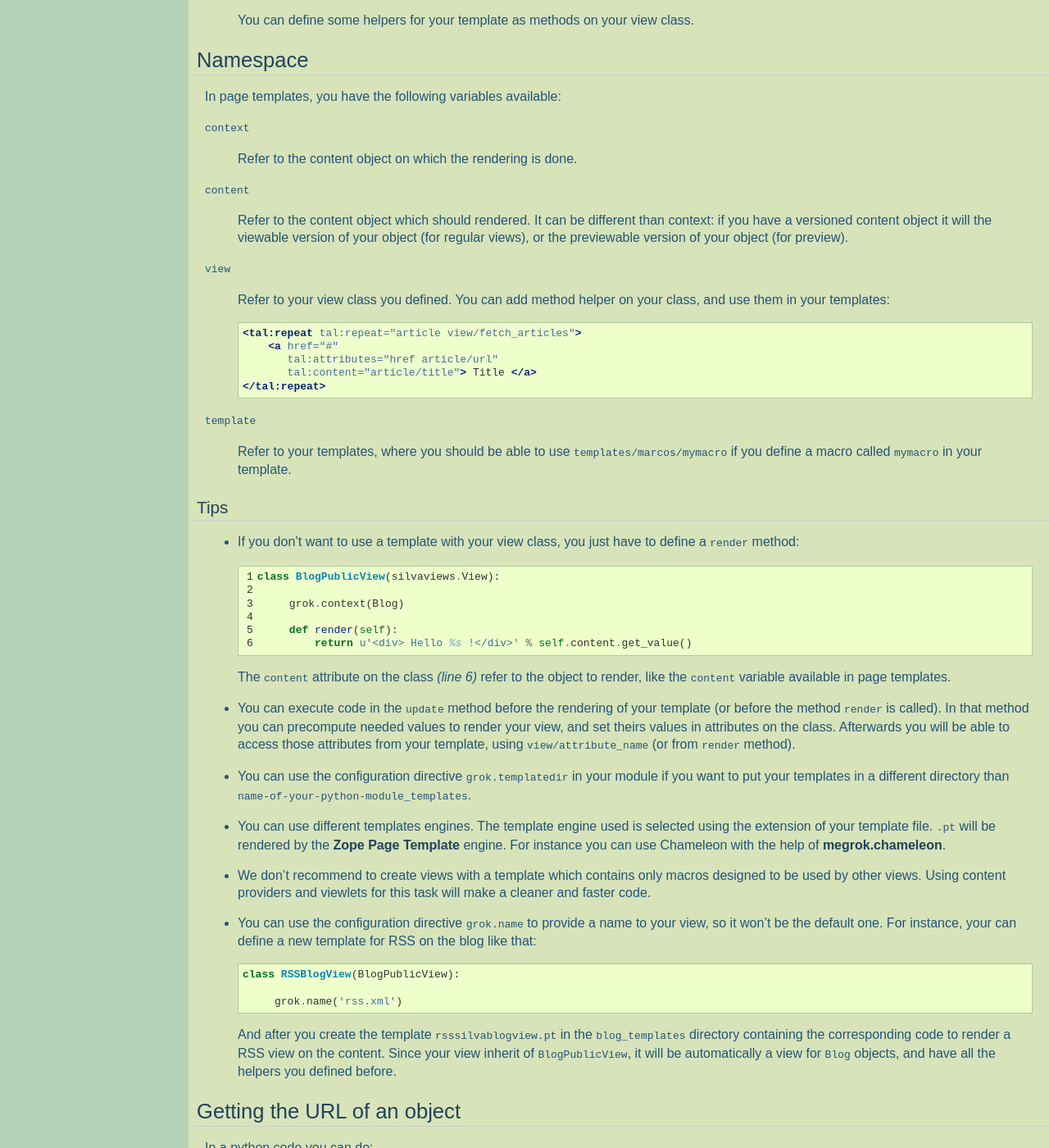
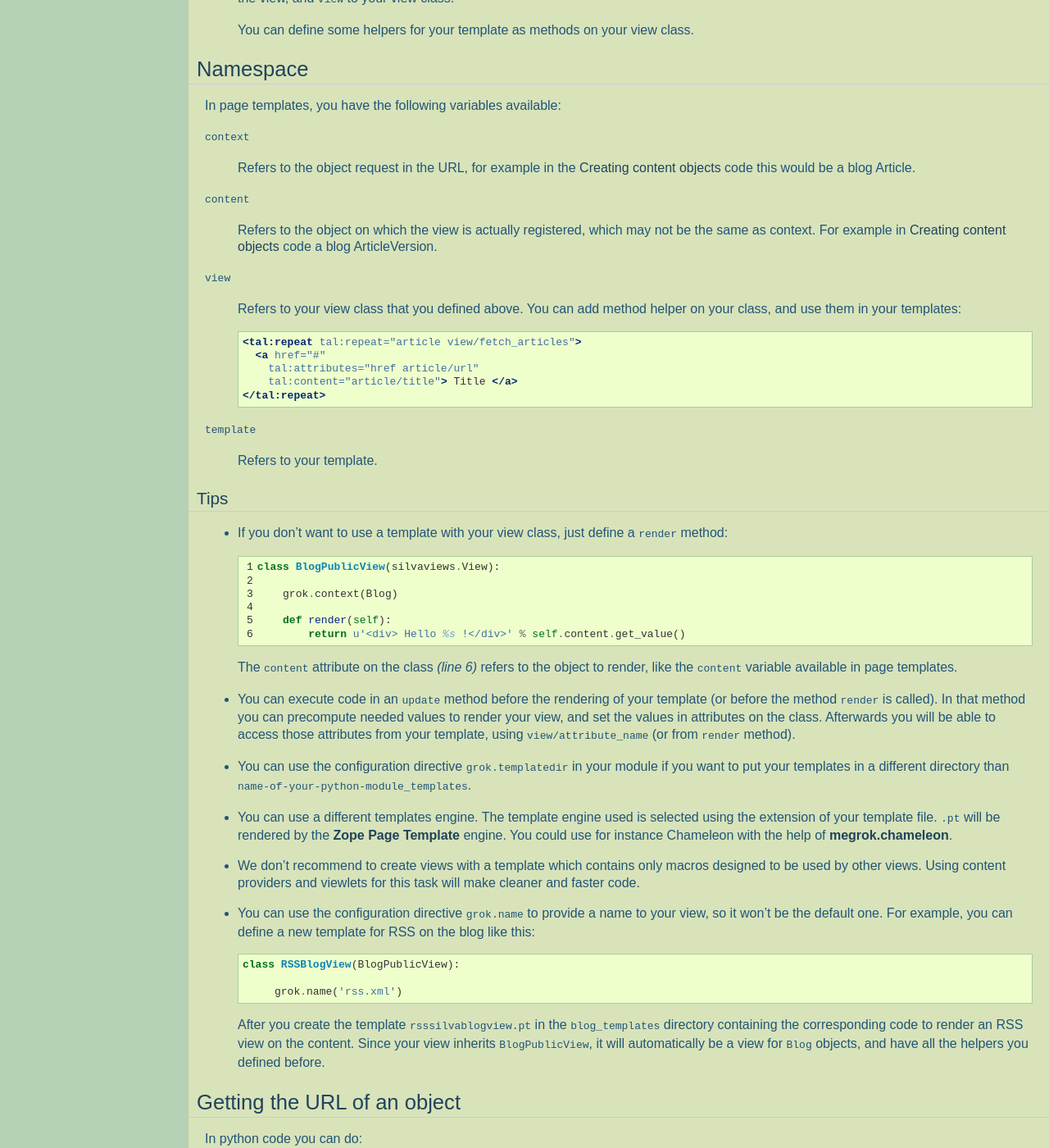
Before and after one commit to silvacms/documentation, a Sphinx documentation site: the page built from source/silva/contents/views.rst, in a window 1280 px wide and 1400 px high, scrolled down 951 px. Shown: the whole window at 82% size. Built offline with Sphinx 7.4.7, drawn with Linux system fonts in a browser that asks for light colours; pages that are not in the unit, such as notebooks, are missing from menus; some of the changed text lies outside the part shown.

Commit message:
- Edit text

```diff
--- a/source/silva/contents/base.rst
+++ b/source/silva/contents/base.rst
@@ -1,3 +1,5 @@
+.. _base:
+
 Creating content objects
 ========================
 
--- a/source/silva/contents/views.rst
+++ b/source/silva/contents/views.rst
@@ -6,52 +6,48 @@
 Creating a view
 ---------------
 
-You can provide Grok views on your content as public views. For
-instance, if we take back the example of the blog, in the ``blog.py``
-file we can create a public view:
+To show your content to the public we'll use Grok views. For instance
+if we take our blog content type illustrated here :ref:`base` we can
+create a public view like this:
 
 .. sourcecode:: python
-  :linenos:
+   :linenos:
 
-  from Products.Silva.Publication import Publication
-  from silva.core.views import views as silvaviews
-  from five import grok
+   from Products.Silva.Publication import Publication
+   from silva.core.views import views as silvaviews
+   from five import grok
 
-
-  class Blog(Publication):
+   class Blog(Publication):
        ...
 
-
-  class BlogPublicView(silvaviews.View):
+   class BlogPublicView(silvaviews.View):
 
        grok.context(Blog)
 
        def title(self):
             return self.content.get_title()
 
+The class ``BlogPublicView`` represents your view. It inherits from
+``silva.core.conf.View`` (aliased as ``silvaviews``) *(line 8)*. The
+configuration directive ``grok.context`` tells the view which class to
+work on *(line 10)*. You can specify an interface with your content as
+well (for example *IBlog*, assuming you have created and IBlog
+interface that has been implemented in the Blog class).
 
+Now you can create a template that will use your view.
 
-The class ``BlogPublicView`` represent the view.  It inherit from
-``silva.core.conf.View`` *(line 8)*. The configuration directive
-``silvaconf.context`` tells the view for which class it is working
-*(line 10)*. You can specify an interface by your content as well
-(like *IBlog*).
+1. Create a directory called ``blog_templates``. The name of the
+   directory is prefixed with the module name where your view code is
+   located ``blog``. Append to the module name ``_templates``.
 
-After you have to create a template associated to that view:
-
-1. Create a directory called ``blog_templates``. It is the name of the
-   Python module where the view code is, at which you append
-   ``_templates``,
-
-2. In this directory, you can add a file called
-   ``silvablogpublicview.pt``, it will be your template. This template
-   will be linked to your view class, since it's the same filename
-   than your class (in lower case). This file can contains for example:
+2. In this directory, add a file called ``silvablogpublicview.pt``,
+   this will be your template. This template will be linked to your
+   view class, since it's the same filename as your class (in lower
+   case). This file contains:
 
    .. sourcecode:: xml
 
-        <div> My Blog <tal:replace tal:replace="view/title" /></div>
-
+      <div>My Blog <tal:replace tal:replace="view/title" /></div>
 
    The default language used to write templates is ZPT (`Zope Page
    Template`_) where, ``context`` is mapped to the object on which you
@@ -60,7 +56,6 @@
    You can define some helpers for your template as methods on your
    view class.
 
-
 Namespace
 ---------
 
@@ -68,82 +63,77 @@
 
 ``context``
 
-   Refer to the content object on which the rendering is done.
+   Refers to the object request in the URL, for example in the
+   :ref:`base` code this would be a blog Article.
 
 ``content``
 
-   Refer to the content object which should rendered. It can be
-   different than context: if you have a versioned content object it
-   will the viewable version of your object (for regular views), or
-   the previewable version of your object (for preview).
+   Refers to the object on which the view is actually registered,
+   which may not be the same as context. For example in :ref:`base`
+   code a blog ArticleVersion.
 
 ``view``
 
-   Refer to your view class you defined. You can add method helper on
-   your class, and use them in your templates:
+   Refers to your view class that you defined above. You can add
+   method helper on your class, and use them in your templates:
 
    .. sourcecode:: xml
 
-     <tal:repeat tal:repeat="article view/fetch_articles">
-         <a href="#"
-            tal:attributes="href article/url"
-            tal:content="article/title"> Title </a>
-     </tal:repeat>
-
+      <tal:repeat tal:repeat="article view/fetch_articles">
+        <a href="#"
+          tal:attributes="href article/url"
+          tal:content="article/title"> Title </a>
+      </tal:repeat>
 
 ``template``
 
-   Refer to your templates, where you should be able to use
-   ``templates/marcos/mymacro`` if you define a macro called
-   ``mymacro`` in your template.
+   Refers to your template.
 
 Tips
 ~~~~
 
-- If you don't want to use a template with your view class, you just
-  have to define a ``render`` method:
+- If you don't want to use a template with your view class, just
+  define a ``render`` method:
 
   .. sourcecode:: python
     :linenos:
 
     class BlogPublicView(silvaviews.View):
 
-         grok.context(Blog)
+        grok.context(Blog)
 
-         def render(self):
-             return u'<div> Hello %s !</div>' % self.content.get_value()
+        def render(self):
+            return u'<div> Hello %s !</div>' % self.content.get_value()
 
-
-  The ``content`` attribute on the class *(line 6)* refer to the
+  The ``content`` attribute on the class *(line 6)* refers to the
   object to render, like the ``content`` variable available in page
   templates.
 
-- You can execute code in the ``update`` method before the rendering
-  of your template (or before the method ``render`` is called). In
-  that method you can precompute needed values to render your view,
-  and set theirs values in attributes on the class. Afterwards you
-  will be able to access those attributes from your template, using
+- You can execute code in an ``update`` method before the rendering of
+  your template (or before the method ``render`` is called). In that
+  method you can precompute needed values to render your view, and set
+  the values in attributes on the class. Afterwards you will be able
+  to access those attributes from your template, using
   ``view/attribute_name`` (or from ``render`` method).
 
 - You can use the configuration directive ``grok.templatedir`` in
   your module if you want to put your templates in a different
   directory than ``name-of-your-python-module_templates``.
 
-- You can use different templates engines. The template engine used is
-  selected using the extension of your template file. ``.pt`` will be
-  rendered by the `Zope Page Template`_ engine. For instance you can
-  use Chameleon with the help of `megrok.chameleon
+- You can use a different templates engine. The template engine used
+  is selected using the extension of your template file. ``.pt`` will
+  be rendered by the `Zope Page Template`_ engine. You could use for
+  instance Chameleon with the help of `megrok.chameleon
   <http://pypi.python.org/pypi/megrok.chameleon>`_.
 
 - We don't recommend to create views with a template which contains
   only macros designed to be used by other views. Using content
-  providers and viewlets for this task will make a cleaner and faster
+  providers and viewlets for this task will make cleaner and faster
   code.
 
 - You can use the configuration directive ``grok.name`` to provide a
-  name to your view, so it won't be the default one. For instance,
-  your can define a new template for RSS on the blog like that:
-
+  name to your view, so it won't be the default one. For example, you
+  can define a new template for RSS on the blog like this:
 
   .. sourcecode:: python
 
@@ -151,17 +141,16 @@
 
          grok.name('rss.xml')
 
-  And after you create the template ``rsssilvablogview.pt`` in the
+  After you create the template ``rsssilvablogview.pt`` in the
   ``blog_templates`` directory containing the corresponding code to
-  render a RSS view on the content. Since your view inherit of
-  ``BlogPublicView``, it will be automatically a view for ``Blog``
+  render an RSS view on the content. Since your view inherits
+  ``BlogPublicView``, it will automatically be a view for ``Blog``
   objects, and have all the helpers you defined before.
-
 
 Getting the URL of an object
 ----------------------------
 
-In a python code you can do:
+In python code you can do:
 
 .. sourcecode:: python
 
@@ -169,7 +158,7 @@
 
    object_url = absoluteURL(self.context, self.request)
 
-Where ``self.context`` if the object you want the URL from, and
+``self.context`` is the object you want the URL from, and
 ``self.request`` is the request for which you want to get the URL for.
 
 In a page template, you can use ``context/@@absolute_url``:
@@ -179,5 +168,4 @@
    <a href="#"
       tal:attributes="href context/@@absolute_url">My link</a>
 
-
 .. _Zope Page Template: http://docs.zope.org/zope2/zope2book/ZPT.html
```
